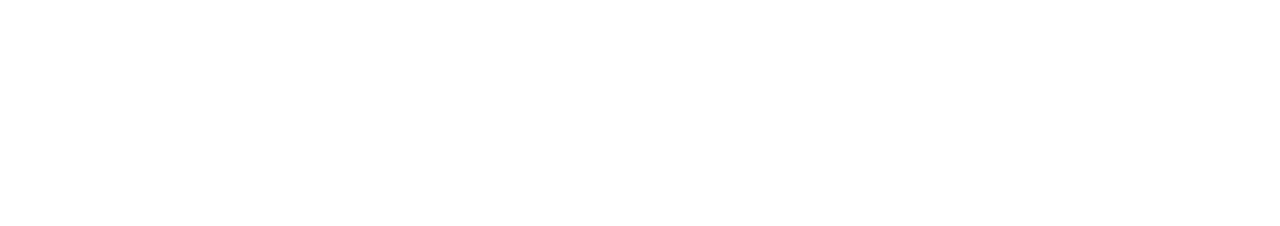
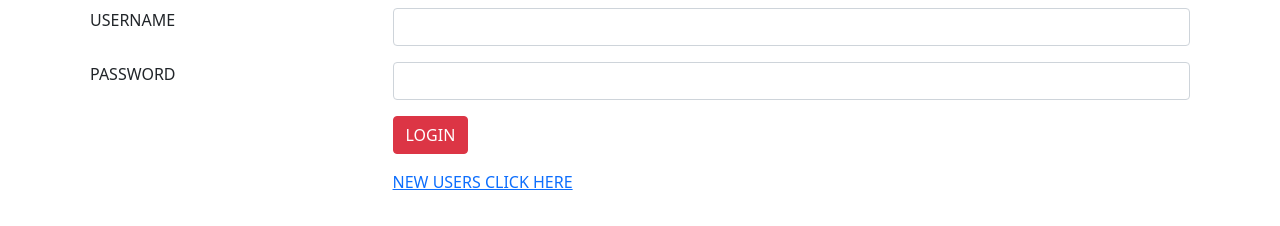
Before and after one commit to Vjlekshmi/userapp, a plain HTML site: page index.html in a window 1280 px wide. Drawn offline with nearby package versions, Linux system fonts and the light colour scheme.

Commit message:
userlogin updated

```diff
--- a/index.html
+++ b/index.html
@@ -10,6 +10,30 @@
     <title></title>
 </head>
 <body>
+    <div class="container">
+        <div class="row">
+            <div class="col col-12 col-sm-12 col-md-12 col-lg-12 col-xl-12 col-xxl-12">
+                <table class="table table-borderless">
+                    <tr>
+                        <td>USERNAME</td>
+                        <td><input type="text" class="form-control"></td>
+                    </tr>
+                    <tr>
+                        <td>PASSWORD</td>
+                        <td><input type="text" class="form-control"></td>
+                    </tr>
+                    <tr>
+                        <td></td>
+                        <td><button class="btn btn-danger">LOGIN</button></td>
+                    </tr>
+                    <tr>
+                        <td></td>
+                        <td><a href="register.html"> NEW USERS CLICK HERE</a></td>
+                    </tr>
+                </table>
+            </div>
+        </div>
+    </div>
 
 
 
```
